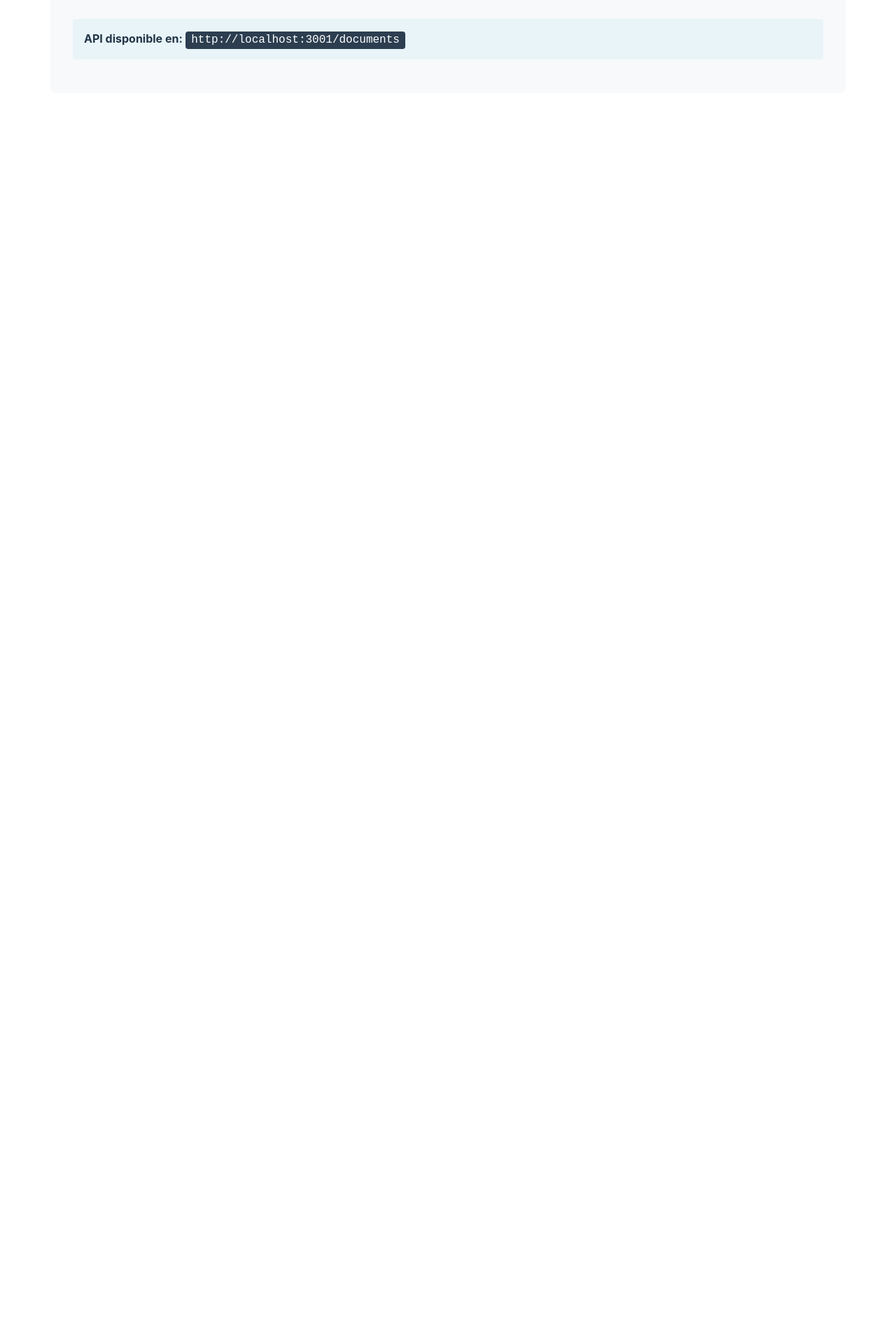
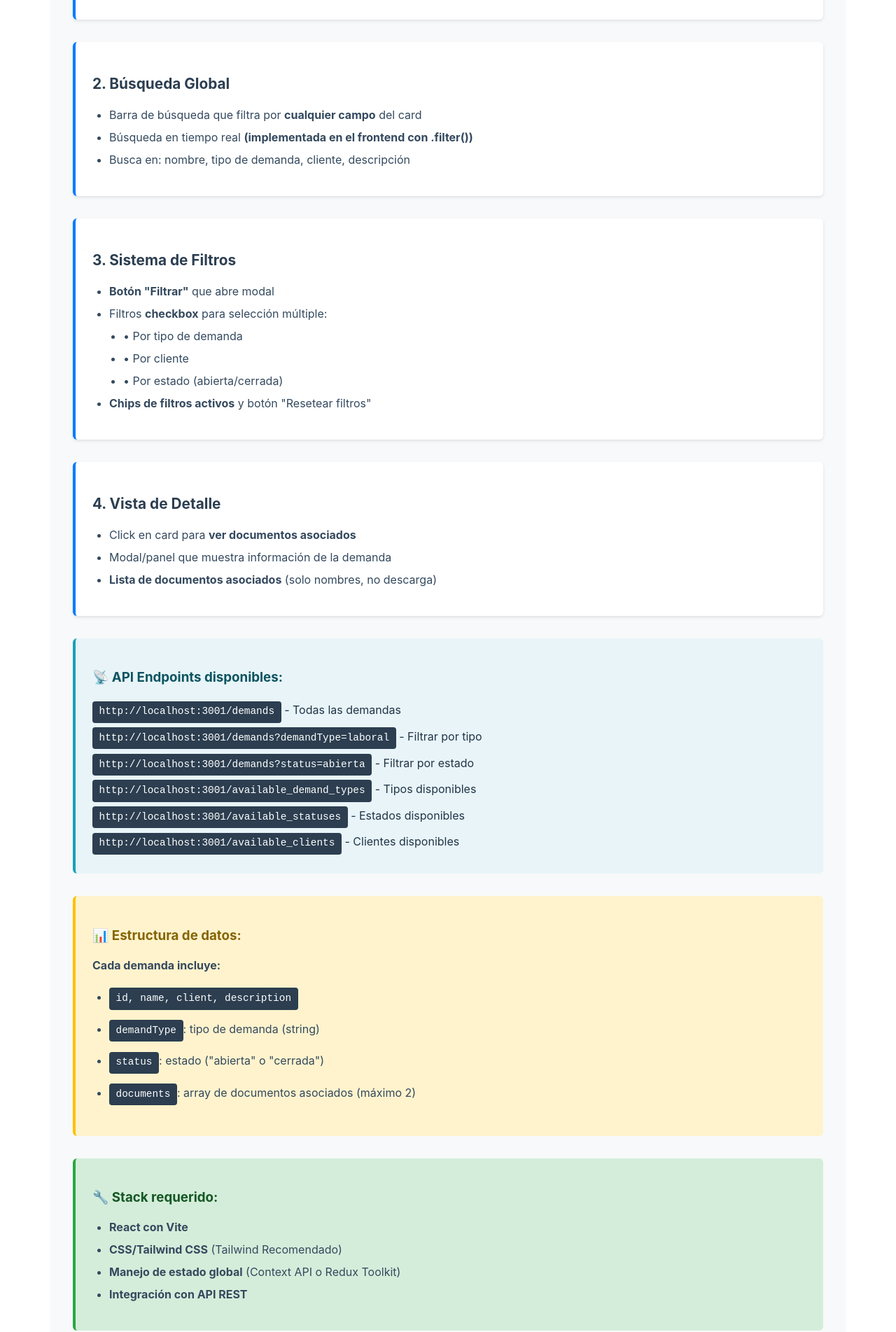
Before and after one commit to jonenn/Amaru, a React (Vite) app: page / in a window 1280 px wide. Shown: the part 501-2404 px from the top of the page at 70% size. Before the commit the page ends 800 px from the top, so only its background shows below. Built offline with nearby package versions, Linux system fonts and the light colour scheme.

Commit message:
Update App.jsx and App.css

```diff
--- a/src/App.css
+++ b/src/App.css
@@ -30,6 +30,62 @@
 
 .instructions h2 {
   color: #2c3e50;
+  margin-bottom: 1.5rem;
+  border-bottom: 2px solid #007bff;
+  padding-bottom: 0.5rem;
+}
+
+.feature-section {
+  margin: 2rem 0;
+  padding: 1.5rem;
+  background: white;
+  border-radius: 6px;
+  border-left: 4px solid #007bff;
+  box-shadow: 0 2px 4px rgba(0,0,0,0.1);
+}
+
+.feature-section h3 {
+  color: #2c3e50;
+  margin-bottom: 1rem;
+  font-size: 1.3rem;
+}
+
+.api-info {
+  margin: 2rem 0;
+  padding: 1.5rem;
+  background: #e8f4f8;
+  border-radius: 6px;
+  border-left: 4px solid #17a2b8;
+}
+
+.api-info h3 {
+  color: #0c5460;
+  margin-bottom: 1rem;
+}
+
+.data-structure {
+  margin: 2rem 0;
+  padding: 1.5rem;
+  background: #fff3cd;
+  border-radius: 6px;
+  border-left: 4px solid #ffc107;
+}
+
+.data-structure h3 {
+  color: #856404;
+  margin-bottom: 1rem;
+}
+
+.tech-stack {
+  margin: 2rem 0;
+  padding: 1.5rem;
+  background: #d4edda;
+  border-radius: 6px;
+  border-left: 4px solid #28a745;
+}
+
+.tech-stack h3 {
+  color: #155724;
   margin-bottom: 1rem;
 }
 
@@ -41,19 +97,22 @@
 .instructions li {
   margin-bottom: 0.5rem;
   color: #34495e;
+  line-height: 1.5;
 }
 
 .instructions p {
-  margin-top: 1.5rem;
-  padding: 1rem;
-  background: #e8f4f8;
-  border-radius: 4px;
+  margin-top: 1rem;
+  color: #34495e;
+  line-height: 1.6;
 }
 
 .instructions code {
   background: #2c3e50;
   color: white;
-  padding: 0.2rem 0.5rem;
+  padding: 0.3rem 0.6rem;
   border-radius: 4px;
   font-family: 'Courier New', monospace;
+  font-size: 0.9rem;
+  margin: 0.2rem 0;
+  display: inline-block;
 }
--- a/src/App.jsx
+++ b/src/App.jsx
@@ -5,23 +5,84 @@ function App() {
   return (
     <div className="App">
       <header className="app-header">
-        <h1>📋 LegalSuite - Gestión de Documentos</h1>
+        <h1>📋 LegalSuite - Dashboard de Demandas</h1>
         <p>
-          Prueba técnica frontend - Desarrolla la interfaz de gestión de documentos legales
+          Prueba técnica frontend - Dashboard simple de demandas legales
         </p>
       </header>
       <main>
         <div className="instructions">
           <h2>🎯 Funcionalidades a implementar:</h2>
-          <ul>
-            <li>Lista de documentos con grid responsivo</li>
-            <li>Sistema de filtros (tipo, estado, cliente)</li>
-            <li>Búsqueda en tiempo real</li>
-            <li>Vista de detalle de documentos</li>
-          </ul>
-          <p>
-            <strong>API disponible en:</strong> <code>http://localhost:3001/documents</code>
-          </p>
+
+          <div className="feature-section">
+            <h3>1. Dashboard de Demandas</h3>
+            <ul>
+              <li><strong>12 cards de demandas</strong> en grid responsivo</li>
+              <li>Cada card muestra: <strong>Nombre, Tipo de demanda, Cliente, Descripción, Estado, Documentos</strong></li>
+              <li><strong>Responsivo:</strong> 1 columna (mobile), 2-3 (tablet), 4+ (desktop)</li>
+            </ul>
+          </div>
+
+          <div className="feature-section">
+            <h3>2. Búsqueda Global</h3>
+            <ul>
+              <li>Barra de búsqueda que filtra por <strong>cualquier campo</strong> del card</li>
+              <li>Búsqueda en tiempo real <strong>(implementada en el frontend con .filter())</strong></li>
+              <li>Busca en: nombre, tipo de demanda, cliente, descripción</li>
+            </ul>
+          </div>
+
+          <div className="feature-section">
+            <h3>3. Sistema de Filtros</h3>
+            <ul>
+              <li><strong>Botón "Filtrar"</strong> que abre modal</li>
+              <li>Filtros <strong>checkbox</strong> para selección múltiple:</li>
+              <li style={{marginLeft: '20px'}}>• Por tipo de demanda</li>
+              <li style={{marginLeft: '20px'}}>• Por cliente</li>
+              <li style={{marginLeft: '20px'}}>• Por estado (abierta/cerrada)</li>
+              <li><strong>Chips de filtros activos</strong> y botón "Resetear filtros"</li>
+            </ul>
+          </div>
+
+          <div className="feature-section">
+            <h3>4. Vista de Detalle</h3>
+            <ul>
+              <li>Click en card para <strong>ver documentos asociados</strong></li>
+              <li>Modal/panel que muestra información de la demanda</li>
+              <li><strong>Lista de documentos asociados</strong> (solo nombres, no descarga)</li>
+            </ul>
+          </div>
+
+          <div className="api-info">
+            <h3>📡 API Endpoints disponibles:</h3>
+            <code>http://localhost:3001/demands</code> - Todas las demandas<br/>
+            <code>http://localhost:3001/demands?demandType=laboral</code> - Filtrar por tipo<br/>
+            <code>http://localhost:3001/demands?status=abierta</code> - Filtrar por estado<br/>
+            <code>http://localhost:3001/available_demand_types</code> - Tipos disponibles<br/>
+            <code>http://localhost:3001/available_statuses</code> - Estados disponibles<br/>
+            <code>http://localhost:3001/available_clients</code> - Clientes disponibles
+          </div>
+
+          <div className="data-structure">
+            <h3>📊 Estructura de datos:</h3>
+            <p><strong>Cada demanda incluye:</strong></p>
+            <ul>
+              <li><code>id, name, client, description</code></li>
+              <li><code>demandType</code>: tipo de demanda (string)</li>
+              <li><code>status</code>: estado ("abierta" o "cerrada")</li>
+              <li><code>documents</code>: array de documentos asociados (máximo 2)</li>
+            </ul>
+          </div>
+
+          <div className="tech-stack">
+            <h3>🔧 Stack requerido:</h3>
+            <ul>
+              <li><strong>React con Vite</strong></li>
+              <li><strong>CSS/Tailwind CSS</strong> (Tailwind Recomendado)</li>
+              <li><strong>Manejo de estado global</strong> (Context API o Redux Toolkit)</li>
+              <li><strong>Integración con API REST</strong></li>
+            </ul>
+          </div>
         </div>
       </main>
     </div>
```
